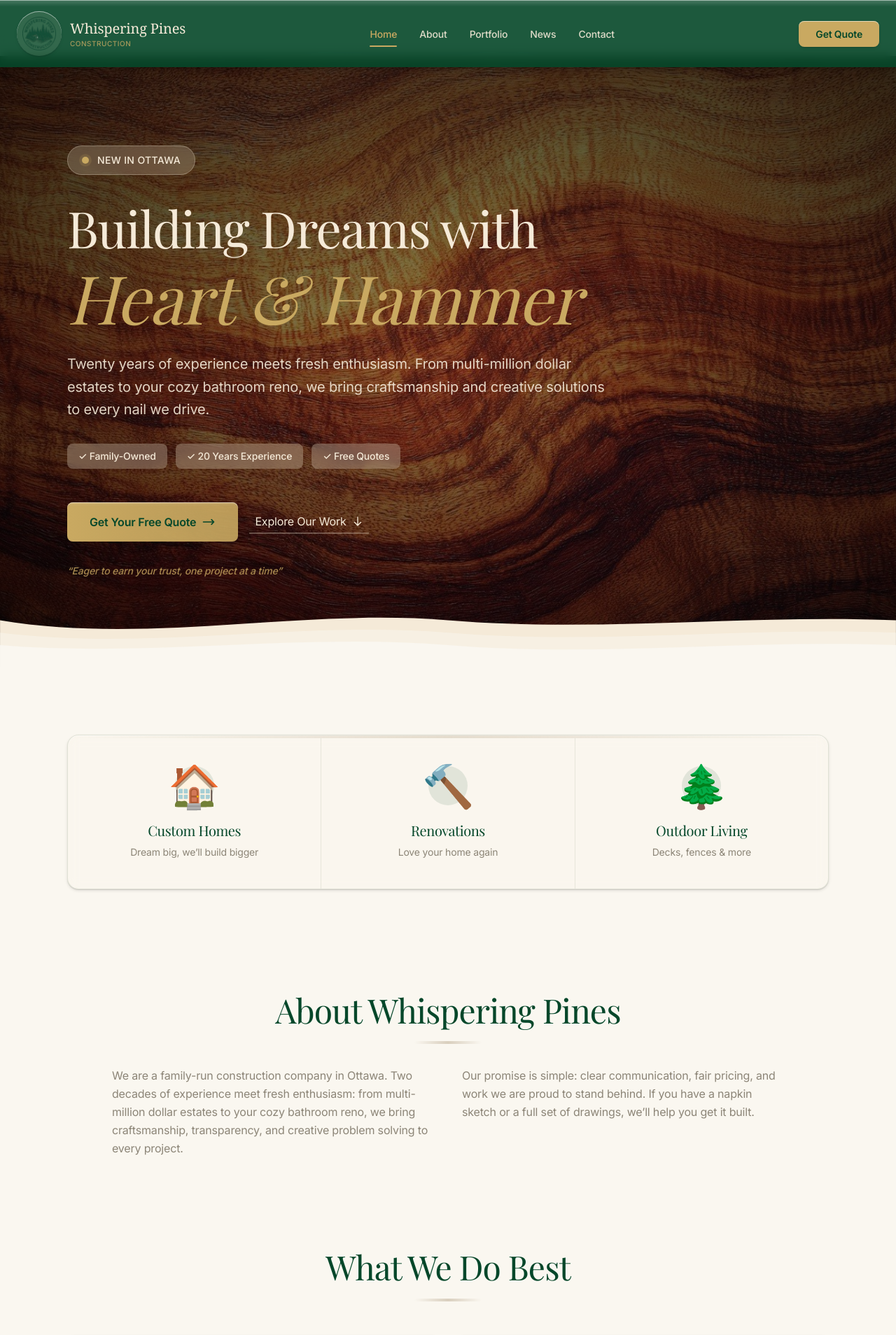
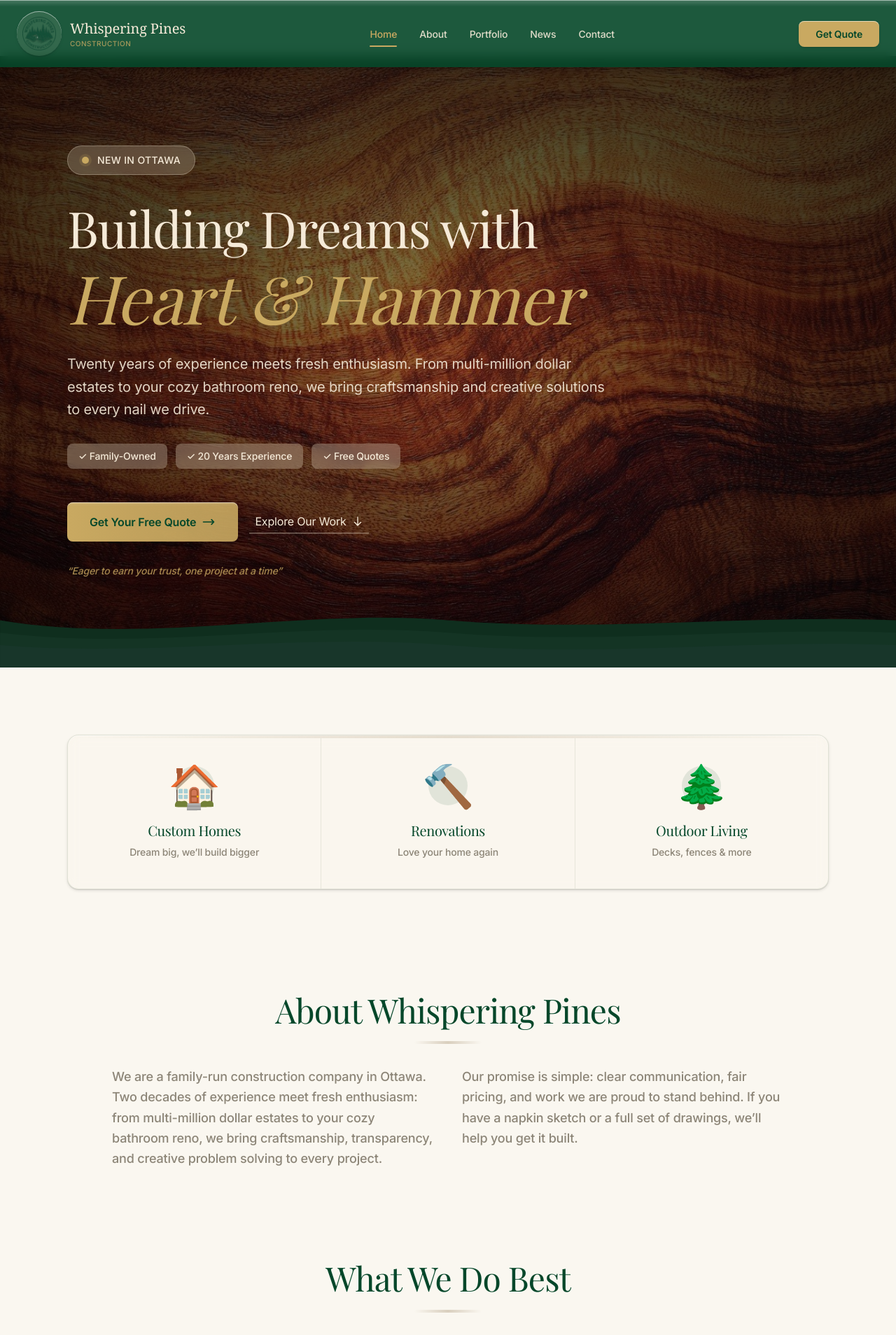
Before and after one commit to WhisperingPinesConstruction/whispering-pines, a Next.js app: page / in a window 1280 px wide. Shown: the top 1908 px of the page at 70% size. Built offline with nearby package versions, Linux system fonts and the light colour scheme.

Commit message:
fixed image refs

```diff
--- a/app/components/Header.tsx
+++ b/app/components/Header.tsx
@@ -4,6 +4,8 @@ import Link from "next/link";
 import Image from "next/image";
 import { usePathname } from "next/navigation";
 import { useMemo, useState, useEffect } from "react";
+import logoPng from "@/public/whisperingpineslogo.png";
+import woodBG from "@/public/WoodGrain.jpg";
 
 type NavItem = {
   href: string;
@@ -49,7 +51,7 @@ export default function Header() {
         <Link href="/" className="flex items-center gap-3">
           <div className="rounded-full bg-cream/10 p-2 elev-1">
             <Image
-              src="/whisperingpineslogo.png"
+              src={logoPng}
               alt="Whispering Pines"
               width={400}
               height={400}
--- a/app/components/Hero.tsx
+++ b/app/components/Hero.tsx
@@ -1,6 +1,7 @@
 "use client";
 
 import Link from "next/link";
+import woodBG from "@/public/WoodGrain.jpg";
 
 export default function Hero() {
   const isVisible = true;
@@ -14,14 +15,14 @@ export default function Hero() {
           <div
             className="absolute inset-0 bg-center bg-cover"
             style={{
-              backgroundImage: `url(/WoodGrain.jpg)`,
+              backgroundImage: `url(${woodBG.src})`,
             }}
           />
           <div
             className="absolute inset-0"
             style={{
               background:
-                "radial-gradient(ellipse at center, rgba(0,0,0,0.4) 0%, rgba(0,0,0,0.65) 60%, rgba(0,0,0,0.8) 100%)",
+                "radial-gradient(ellipse at center, rgba(0,0,0,0.4) 0%, rgba(0,0,0,0.7) 60%, rgba(0,0,0,0.8) 100%)",
             }}
           />
         </div>
@@ -139,21 +140,22 @@ export default function Hero() {
           >
             <path
               d="M0 40C240 80 480 20 720 40C960 60 1200 30 1440 40V120H0V40Z"
-              fill="#f5ead8"
+              fill="#0f2e1e"
             />
             <path
               d="M0 60C240 90 480 40 720 60C960 80 1200 50 1440 60V120H0V60Z"
-              fill="#faf7f0"
+              fill="#1b3a2a"
               opacity="0.5"
             />
             <path
               d="M0 80C240 100 480 60 720 80C960 100 1200 70 1440 80V120H0V80Z"
-              fill="#faf7f0"
+              fill="#18362a"
             />
           </svg>
         </div>
       </section>
 
+      <div className="font-medium">
         {/* Warm transition section */}
         <section className="relative -mt-20 pb-20 pt-24">
           <div className="mx-auto max-w-6xl px-8">
@@ -207,16 +209,16 @@ export default function Hero() {
             <div className="mx-auto h-1 w-24 rounded-full bg-linear-to-r from-transparent via-wood-brown/30 to-transparent" />
           </div>
           <div className="grid gap-10 md:grid-cols-2">
-          <p className="leading-relaxed text-stone-gray">
+            <p className="leading-relaxed text-stone-gray text-lg font-medium">
               We are a family-run construction company in Ottawa. Two decades of
-            experience meet fresh enthusiasm: from multi-million dollar estates
-            to your cozy bathroom reno, we bring craftsmanship, transparency,
-            and creative problem solving to every project.
+              experience meet fresh enthusiasm: from multi-million dollar
+              estates to your cozy bathroom reno, we bring craftsmanship,
+              transparency, and creative problem solving to every project.
             </p>
-          <p className="leading-relaxed text-stone-gray">
+            <p className="leading-relaxed text-stone-gray text-lg font-medium">
               Our promise is simple: clear communication, fair pricing, and work
-            we are proud to stand behind. If you have a napkin sketch or a full
-            set of drawings, we&rsquo;ll help you get it built.
+              we are proud to stand behind. If you have a napkin sketch or a
+              full set of drawings, we&rsquo;ll help you get it built.
             </p>
           </div>
         </section>
@@ -254,8 +256,8 @@ export default function Hero() {
               </h3>
               <p className="relative mb-4 leading-relaxed text-stone-gray">
                 Breathe new life into your space. Kitchen transformations,
-              bathroom sanctuaries, or that addition you&rsquo;ve been sketching
-              on napkins for years.
+                bathroom sanctuaries, or that addition you&rsquo;ve been
+                sketching on napkins for years.
               </p>
               <div className="relative text-sm font-medium text-wood-brown">
                 No project too small
@@ -340,7 +342,8 @@ export default function Hero() {
                   Fair Pricing
                 </h3>
                 <p className="text-sm leading-relaxed text-stone-gray">
-                Building our name means building value into every quote we write
+                  Building our name means building value into every quote we
+                  write
                 </p>
               </div>
             </div>
@@ -414,6 +417,7 @@ export default function Hero() {
             </p>
           </div>
         </section>
+      </div>
     </>
   );
 }
```
Lines whose indentation alone changed are shown as unchanged.
